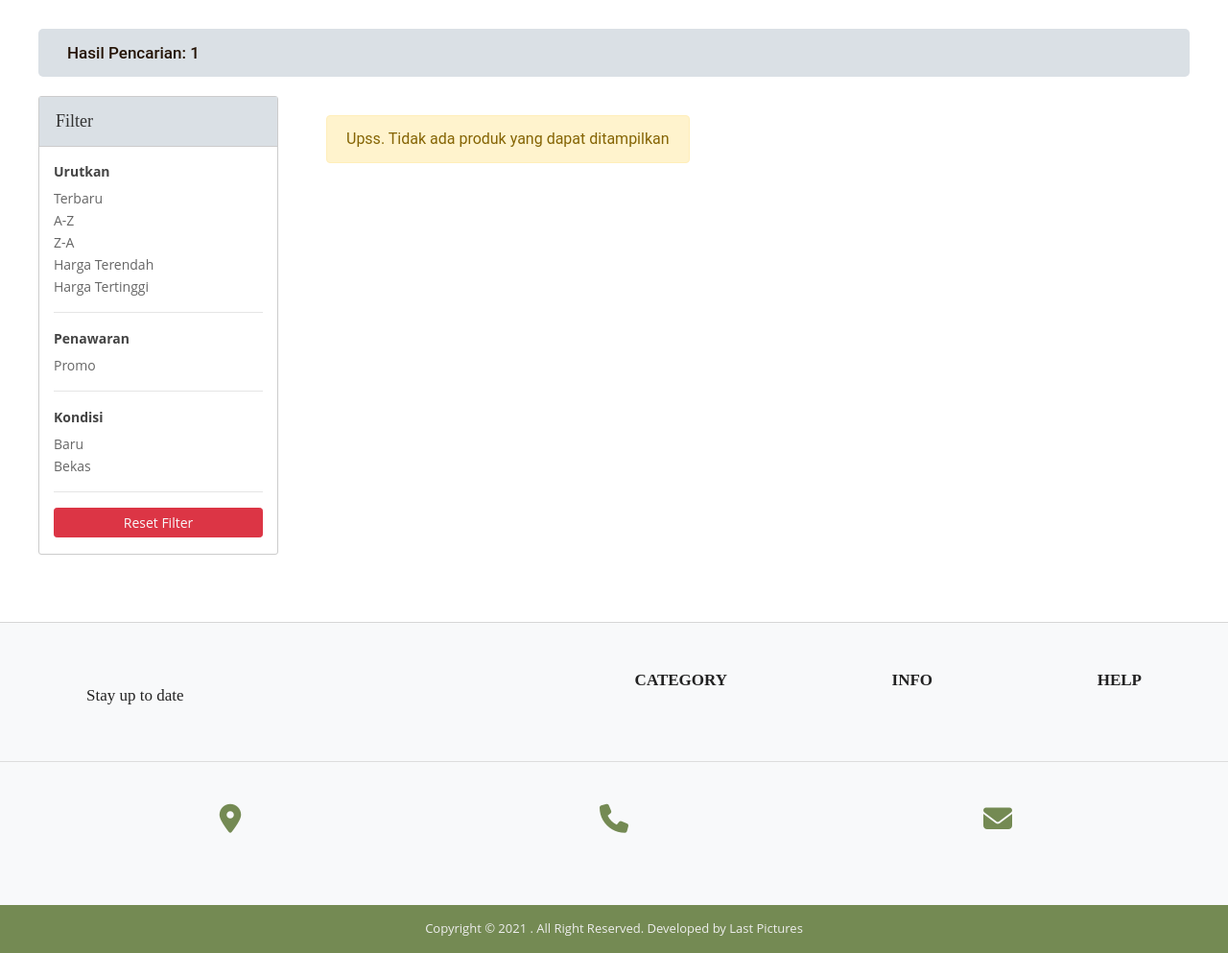
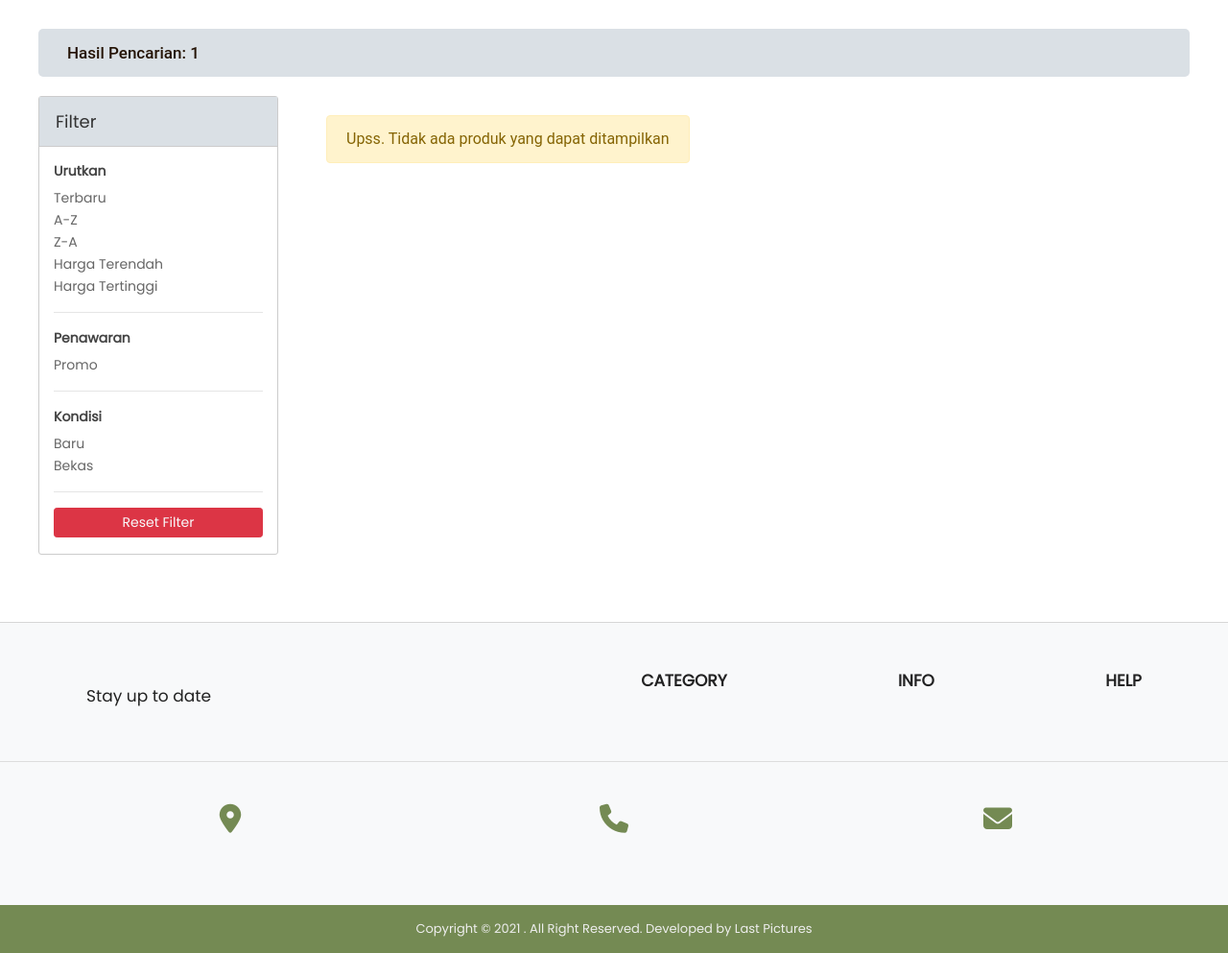
Before and after one commit to umaedi/nature_habitat.v2, a CodeIgniter app: page /database/index.php/page/search?q=1 in a window 1280 px wide. Shown: the part 126-1119 px from the top of the page at 96% size. Run offline with CodeIgniter, Linux system fonts and the light colour scheme; data that the repository does not hold is empty; some libraries are stand-ins or nearby versions.

Commit message:
revevada

```diff
--- a/application/config/database.php
+++ b/application/config/database.php
@@ -79,9 +79,9 @@ $db['default'] = array(
 	// 'username' => 'root',
 	'username' => 'u1279638_admin',
 	// 'password' => '',
-	'password' => '#$%Nature#%%',
+	'password' => '#$%Nature#%',
 	// 'database' => 'nature-habitat.v1',
-	'database' => 'u1279638_nature_habitat.v1',
+	'database' => 'u1279638_nature-habitat.v1',
 	'dbdriver' => 'mysqli',
 	'dbprefix' => '',
 	'pconnect' => FALSE,
--- a/assets/css/app.css
+++ b/assets/css/app.css
@@ -894,7 +894,7 @@ footer div.information div.main div.about img.logo {
 
 footer div.information div.main div.about p {
 	color: #555;
-	font-family: "Open Sans";
+	font-family: "Poppins", sans-serif;
 	font-size: 15px;
 	font-weight: 500;
 	margin-top: 10px;
@@ -906,7 +906,7 @@ footer div.information div.main div.about div.sosmed {
 
 footer div.information div.main div.about div.sosmed h3 {
 	color: #222;
-	font-family: "Nunito";
+	font-family: "Poppins", sans-serif;
 	font-size: 17px;
 	margin-bottom: 7px;
 }
@@ -941,7 +941,7 @@ footer div.about-for-mobile img.logo {
 
 footer div.about-for-mobile p {
 	color: #555;
-	font-family: "Open Sans";
+	font-family: "Poppins", sans-serif;
 	font-size: 15px;
 	font-weight: 500;
 	margin-top: 10px;
@@ -953,7 +953,7 @@ footer div.about-for-mobile div.sosmed {
 
 footer div.about-for-mobile div.sosmed h3 {
 	color: #222;
-	font-family: "Nunito";
+	font-family: "Poppins", sans-serif;
 	font-size: 15px;
 	margin-bottom: 7px;
 }
@@ -970,7 +970,7 @@ footer div.about-for-mobile div.sosmed a:hover {
 
 footer div.information div.main h3.title {
 	color: #222;
-	font-family: "Nunito";
+	font-family: "Poppins", sans-serif;
 	font-size: 17px;
 	font-weight: 700;
 	margin-bottom: 10px;
@@ -980,7 +980,7 @@ footer div.information div.main div.item a,
 footer div.information div.main div.item p {
 	color: #555;
 	display: block;
-	font-family: "Open Sans";
+	font-family: "Poppins", sans-serif;
 	font-size: 15px;
 	font-weight: 400;
 	margin: 7px 0;
@@ -1026,7 +1026,7 @@ footer div.contact div.main div.item i {
 
 footer div.contact div.main div.item p {
 	color: #444;
-	font-family: "Nunito";
+	font-family: "Poppins", sans-serif;
 	font-size: 15px;
 	margin-top: 15px;
 	text-align: center;
@@ -1046,7 +1046,7 @@ footer div.copyright {
 
 footer div.copyright p {
 	color: #eee;
-	font-family: "Open Sans";
+	font-family: "Poppins", sans-serif;
 	font-size: 13px;
 	position: absolute;
 	left: 50%;
--- a/assets/css/payment.css
+++ b/assets/css/payment.css
@@ -75,7 +75,7 @@ div.wrapper div.total {
 
 div.wrapper h2.title {
 	font-size: 18px;
-	font-family: "Open Sans";
+	font-family: "Poppins", sans-serif;
 	font-weight: 600;
 }
 
@@ -87,7 +87,7 @@ div.wrapper div.total div.list {
 
 div.wrapper div.total div.list p {
 	color: #555555;
-	font-family: "Nunito";
+	font-family: "Poppins", sans-serif;
 	font-size: 15px;
 	margin-bottom: 5px;
 }
--- a/assets/css/products.css
+++ b/assets/css/products.css
@@ -57,7 +57,7 @@ div.wrapper div.core div.filter div.top {
 
 div.wrapper div.core div.filter div.top p {
 	color: #333333;
-	font-family: "Nunito";
+	font-family: "Poppins", sans-serif;
 	font-size: 18px;
 	margin-bottom: 0;
 	padding: 12px 17px;
@@ -75,7 +75,7 @@ div.wrapper div.core div.filter div.bodf {
 
 div.wrapper div.core div.filter div.bodf p.title {
 	color: #444444;
-	font-family: "Open Sans";
+	font-family: "Poppins", sans-serif;
 	font-size: 14px;
 	font-weight: 700;
 	margin-bottom: 7px;
@@ -85,7 +85,7 @@ div.wrapper div.core div.filter div.bodf p.title {
 div.wrapper div.core div.filter div.bodf a {
 	color: #666666;
 	display: block;
-	font-family: "Open Sans";
+	font-family: "Poppins", sans-serif;
 	font-size: 14px;
 	margin: 2px 0;
 }
@@ -145,7 +145,7 @@ div.wrapper div.core div.main-product div.card div.card-body p.oldPrice {
 
 div.wrapper div.core div.main-product div.card div.card-body p.newPrice {
 	color: #748a53;
-	font-family: "Nunito";
+	font-family: "Poppins", sans-serif;
 	font-size: 15px;
 	font-weight: 600;
 	padding: 0 10px;
```
Also changed, not shown: application/views/index.php (+4 -4 lines), application/views/templates/footer.php (+8 -0 lines), assets/css/cart.css (+6 -6 lines), assets/css/detail.css (+6 -6 lines), assets/css/page.css (+4 -4 lines).
